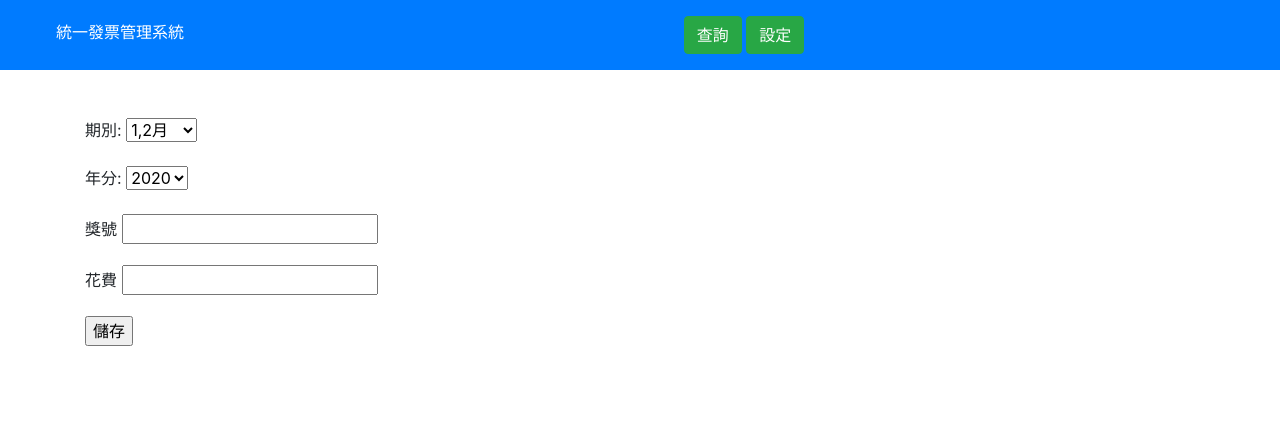
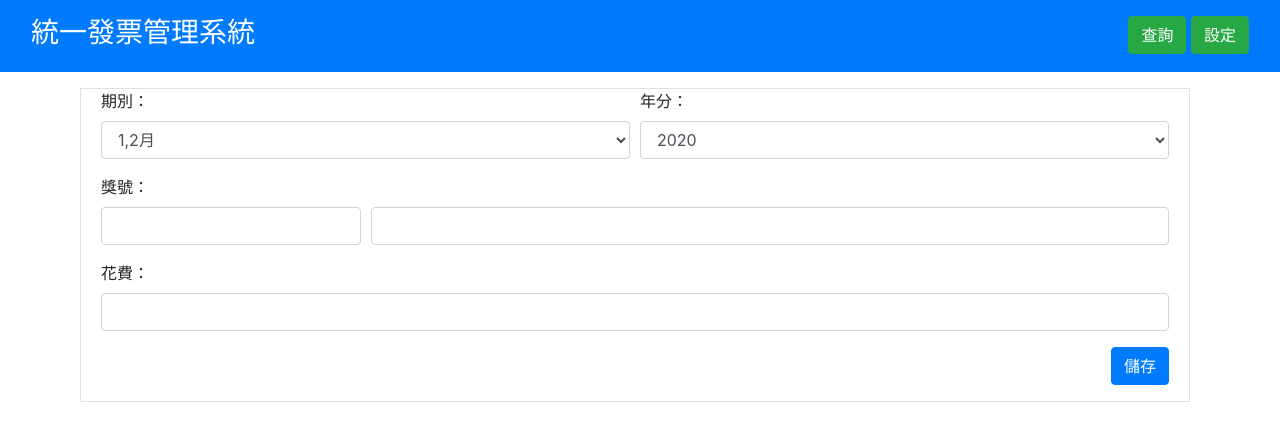
Before and after one commit to Logan-zh/invoice, a PHP site: page / in a window 1280 px wide. Shown: the top 441 px of the page. Run offline with PHP 8.4, Linux system fonts and the light colour scheme.

```diff
--- a/DBConnection.php
+++ b/DBConnection.php
@@ -1,4 +1,6 @@
 <?php
+    $dbname = 'invoice';
     $dsn = "mysql:host=localhost;charset=utf8;dbname=$dbname";
     $pdo = new pdo($dsn,'root','');
+    session_start();
 ?>
--- a/index.php
+++ b/index.php
@@ -1,5 +1,4 @@
 <?php
-$dbname = "web";
 include_once 'DBConnection.php';
  ?>
 <!DOCTYPE html>
@@ -15,12 +14,11 @@ include_once 'DBConnection.php';
     <?php
     include './layout/header.php';
     ?>
-    <div class="container">
-    <div class="row my-5">
-    <form action="save_invoice.php" method="POST" class='col-12'>
-        <div class="form-group">
-            <label for="period">期別:</label>
-            <select name="period">
+    <div class="container mt-3">
+    <form action="save_invoice.php" method="POST" class='col-12 border form-row'>
+        <div class="form-group col-6">
+            <label for="period">期別：</label>
+            <select name="period" class='form-control'>
                 <option value="1">1,2月</option>
                 <option value="2">3,4月</option>
                 <option value="3">5,6月</option>
@@ -29,25 +27,33 @@ include_once 'DBConnection.php';
                 <option value="6">11,12月</option>
             </select>
         </div>
-        <div class="form-group">
-            <label for="year">年分:</label>
-            <select name="year">
+        <div class="form-group col-6">
+            <label for="year">年分：</label>
+            <select name="year" class='form-control'>
                 <option value="2020">2020</option>
                 <option value="2021">2021</option>
                 <option value="2022">2022</option>
             </select>
         </div>
-        <div class="form-group">
-            <label for="code">獎號</label>
-            <input nane='code' type="text">
+        <div class="form-group col-12">
+            <label for="cost">獎號：</label>
+            <div class="form-row">
+                <div class="col-3">
+                    <input id='cost' name='cost' type="text" class='form-control'>
+                </div>
+                <div class="col-9">
+                    <input id='number' name='number' type="number" class='form-control'>
+                </div>
+            </div>
         </div>
-        <div class="form-group">
-            <label for="cost">花費</label>
-            <input name='cost' type="text">
+        <div class="form-group col-12">
+            <label for="cost">花費：</label>
+            <input id='cost' name='code' type="text" class='form-control'>
         </div>
-        <input type="submit" value="儲存">
+        <div class="form-group col-12 text-right">
+        <input type="submit" value="儲存" class='btn btn-primary'>
+        </div>
     </form>
-    </div>
     </div>
 </body>
 </html>
--- a/layout/header.php
+++ b/layout/header.php
@@ -1,7 +1,7 @@
 <div class="container-fluid">
-    <div class="row bg-primary p-3 text-center">
-        <div class="col-2 text-white" style="line-height:2rem">統一發票管理系統</div>
-        <div class="col-10 text-white">
+    <div class="row bg-primary p-3">
+        <h3 class="col-4 text-white" style="line-height:2rem">統一發票管理系統</h3>
+        <div class="col-8 text-white text-right">
             <div class="btn btn-success">查詢</div>
             <div class="btn btn-success">設定</div>
         </div>
```
Also changed, not shown: save_invoice.php (+7 -1 lines).
